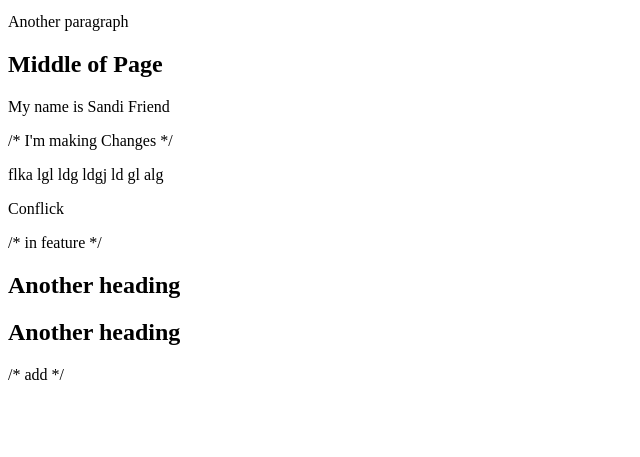
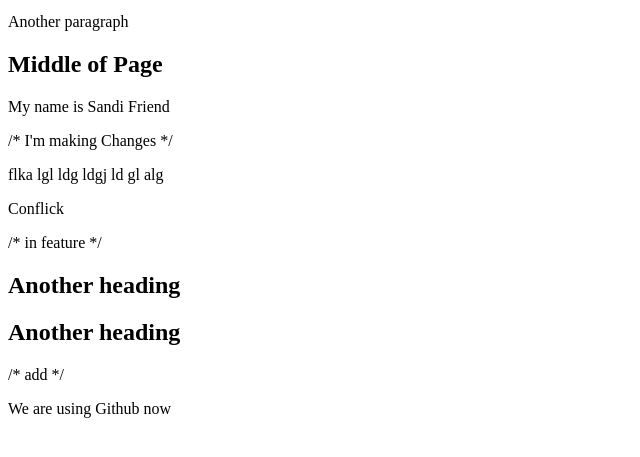
Before and after one commit to sandiSBT/ClassRepo, a plain HTML site: page index.html in a window 1280 px wide. Shown: the part 87-544 px from the top of the page, without its empty margins (0-640 px from the left). Drawn offline with Linux system fonts and the light colour scheme.

Commit message:
Adding github content

```diff
--- a/index.html
+++ b/index.html
@@ -18,6 +18,8 @@
 
 <h2>Another heading</h2> /* add */
 
+<p>We are using Github now</p>
+
 
 
 </body>
```
